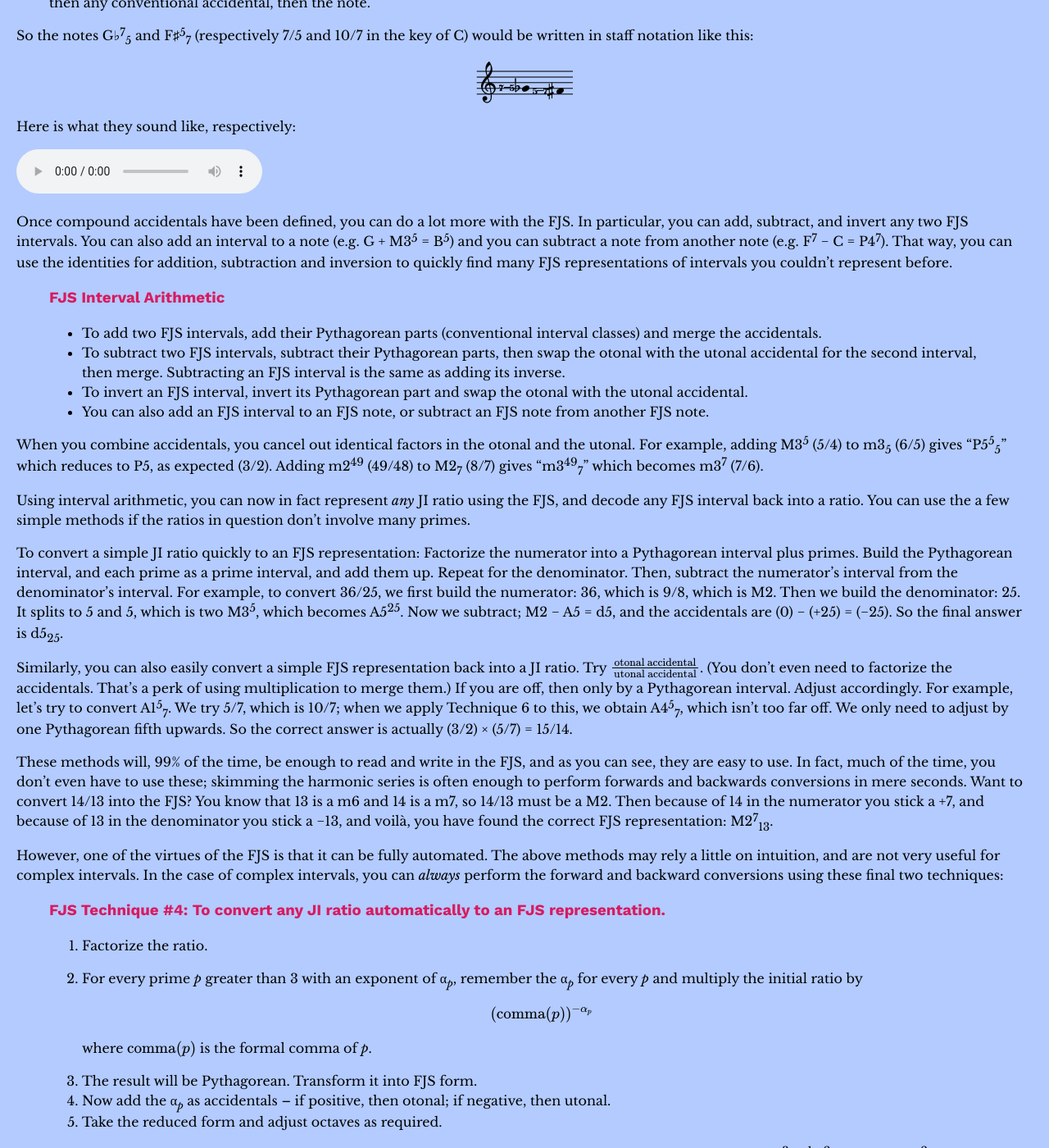
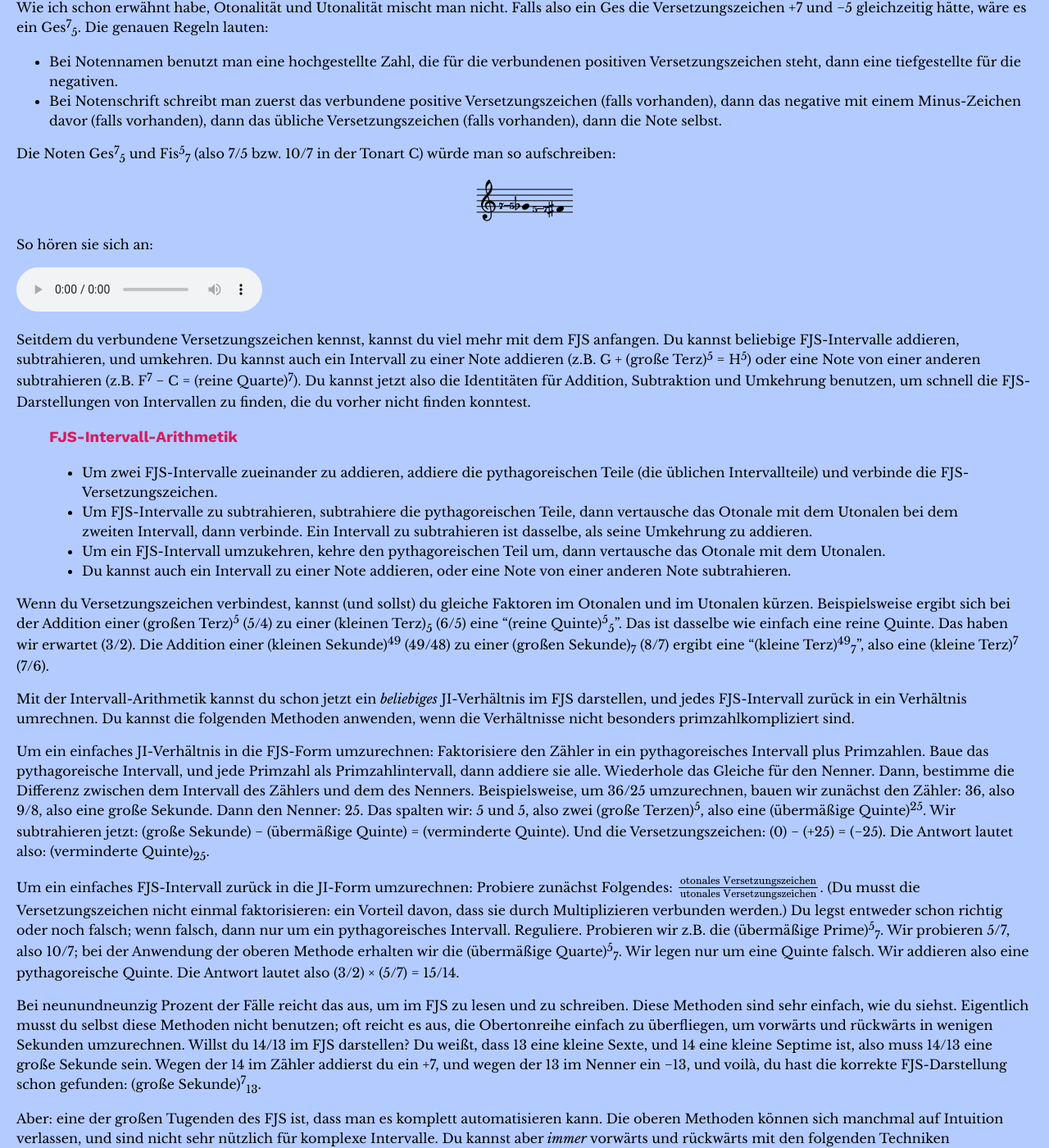
Before and after one commit to misotanni/misotanni.github.io, a Jekyll site: the page built from fjs/de/crash.md, in a window 1280 px wide and 1400 px high, scrolled down 10207 px. Shown: the whole window at 82% size. Built offline with Jekyll 4.4.1, drawn with Linux system fonts in a browser that asks for light colours; our own code applies the rules of GitHub Pages for plain Markdown files; formulas are drawn with MathJax 3; some of the changed text lies outside the part shown.

Commit message:
almost done but gtg

```diff
--- a/fjs/de/crash.md
+++ b/fjs/de/crash.md
@@ -235,7 +235,7 @@ Noch eine Anmerkung: das FJS ermöglicht auch, Intervallnamen diese hoch- und ti
 
 OK, das ist alles, was du wissen musst, um die Primzahlintervalle aufschreiben zu können. Unten findest du eine neue Technik. Den Toleranzradius brauchst du nicht mehr. Man benutzt ihn nur im Master-Algorithmus, wo die Generatorfunktion einer Primzahl bestimmt wird.
 
-> ### FJS Technique \#3: Ein otonales Primzahlintervall ins FJS umrechnen.
+> ### FJS-Technik \#3: Ein otonales Primzahlintervall ins FJS umrechnen.
 >
 > 1. Finde die Generatorfunktion der Primzahl.
 > 2. Schreibe das Intervall auf, das dieser Anzahl von Quintenschritten entspricht.
@@ -258,91 +258,91 @@ OK, das ist alles, was du wissen musst, um die Primzahlintervalle aufschreiben z
 
 Du kannst die Antworten [hier](solutions.html) nachschlagen.
 
-## <a name="lesson_3">Lesson 3: Compound Accidentals</a>
+## <a name="lesson_3">Lektion 3: Verbundene Versetzungszeichen</a>
 
-You now know how to represent a large portion of Just Intonation using the FJS. You can notate all of Pythagorean tuning and all of the prime intervals. But that still doesn't cover everything; what about intervals built from more than one prime (including 3), like 15/8 or 25/16, and what about intervals that aren't in the harmonic series at all, like 5/3, 6/5, or 9/7?
+Du weißt jetzt, wie ein Großteil der Naturtonstimmung im FJS notiert wird. Du kannst die ganze pythagoreische Stimmung und alle Primzahlintervalle aufschreiben. Wir sind aber noch nicht fertig; was mit den Intervallen, die aus mehr als einer Primzahl (3 einbezogen) gebaut sind, wie 15/8 oder 25/16, und was mit den Intervallen, die gar nicht in der Obertonreihe vorkommen, wie 5/3, 6/5, oder 9/7?
 
-For the purposes of this crash course, I've divided the intervals not yet covered into two groups:
+In diesem Crash-Kurs habe ich diese übrigen Intervalle in zwei Gruppen geteilt:
 
-- Intervals, like 15/8 or 9/7, which consist of a Pythagorean interval plus a single otonal or utonal prime interval.
-- Intervals, like 25/16 or 7/5, which require more than one prime interval to be built.
+- Intervalle wie 15/8 oder 9/7, die aus einem pythagoreischen Intervall plus einem einzigen otonalen oder utonalen Primzahlintervall gebaut sind.
+- Intervalle wie 25/16 oder 7/5, die mehr als ein Primzahlintervall benötigen.
 
-When it comes to the first group, you can already write them – you just don't know that yet. This is because the FJS has a number of really useful identities that will often allow you to skip having to carry out the techniques I've given (remember that intervals are compounded by multiplying their ratios):
+Die erste Gruppe kannst du schon notieren – du weißt es nur noch nicht. Das FJS hat nämlich viele sehr praktische Identitäten, die dir oft ermöglichen werden, die gegebenen Techniken komplett zu überspringen. (Gedenke dabei, dass Intervalle addiert werden, indem man ihre Frequenzverhältnisse multipliziert.)
 
-> ### FJS Shortcut Identities
+> ### FJS-Abkürzungsidentitäten
 >
-> - The sum of the FJS representations of two JI ratios is the FJS representation of the product of these ratios.
-> - The difference of the FJS representations of two JI ratios is the FJS representation of the quotient of these ratios.
-> - The inversion of the FJS representation of a JI ratio is the FJS representation of the reciprocal of the ratio.
+> - Die Summe zweier FJS-Intervalle zweier Frequenzverhältnisse ist die FJS-Darstellung des Produktes der Verhältnisse.
+> - Die Differenz zweier FJS-Intervalle zweier Frequenzverhältnisse ist die FJS-Darstellung des Quotients der Verhältnisse.
+> - Die Umkehrung eines FJS-Intervalls eines Frequenzverhältnisses ist die FJS-Darstellung des Kehrwertes des Verhältnisses.
 
-These identities have several really nice corollaries that are useful to keep in the back of your mind for fluency. For example, if you have two notes with identical FJS accidentals, you know that the interval between them must be Pythagorean. E<sup>5</sup> and F♯<sup>5</sup>? You may have no idea what they are in the key of B♭<sub>7</sub>, but you know the interval between them is a Pythagorean major second – that is, 9/8. Neat, huh?
+Diese Identitäten haben ein paar nette logische Folgen, die nützlich zu wissen sind, um noch flüssiger zu werden. Wenn du zum Beispiel zwei Noten mit gleichen FJS-Versetzungszeichen hast, weißt du, dass das Intervall zwischen ihnen pythagoreisch sein muss. E<sup>5</sup> und Fis<sup>5</sup>? Du kannst zwar keine Ahnung haben, was sie in der Tonart B<sub>7</sub> sind, aber du weißt, dass das Intervall zwischen ihnen eine pythagoreische große Sekunde sein muss - also 9/8. Cool, oder?
 
-These identities can also be used to write the first group of missing intervals. Take 15/8. Break it up into its Pythagorean part and the remainder: 3/2 and 5/4. Write each of these in the FJS in turn, and then add those representations together. 3/2 becomes P5, and 5/4 becomes M3<sup>5</sup>. The sum is M7<sup>5</sup>. You just add the intervals as you normally would, and affix the FJS accidentals at the end. This indeed is the representation of 15/8 in the FJS!
+Diese Identitäten kannst du auch schon benutzen, um die erste Gruppe fehlender Intervalle zu notieren. Betrachten wir z.B. 15/8. Wir spalten es in zwei Teile: den pythagoreischen und das, was übrig bleibt. Wir erhalten 3/2 und 5/4. Wir übersetzen jetzt ins FJS und addieren dann die Intervalle, die wir dabei erhalten. 3/2 wird zu einer (reinen Quinte), und 5/4 wird zu einer (großen Terz)<sup>5</sup>. Zusammen haben wir eine (große Septime)<sup>5</sup>. Wir addieren die Intervalle wie gewöhnlich, und kleben die Versetzungszeichen auf. Das ist wirklich die Darstellung von 15/8 im FJS!
 
-Another way to think about it is like so: the fifteenth harmonic is like the fifth harmonic in the dominant key. So to notate 15/8 in the key of C, you can start with an "imaginary modulation" to the key of G. There, your target is simply the fifth harmonic, which becomes B<sup>5</sup>. This is therefore also the representation of 15/8 in the key of C.
+Mal anders: Der fünfzehnte Oberton ist wie der fünfte Oberton in der Tonart der Dominante. Um 15/8 in der Tonart C zu notieren, wir können mit einer "imaginären Modulation" zur Tonart G anfangen. Dort ist dein Ziel einfach der fünfte Oberton, d.h. H<sup>5</sup>. Das ist deshalb auch die Darstellung von 15/8 in der Tonart C.
 
-Yet another way to think about it: you may not know what 15/8 is in the FJS in the key of C, but you know what 5/4 is: it's E<sup>5</sup>. You also know that between 5/4 and 15/8 there's 3/2, a Pythagorean interval. So they must have the same FJS accidentals. You also know that this Pythagorean interval between them is a perfect fifth. That uniquely describes the note B<sup>5</sup>, which is correct.
+Noch mal anders: Du weißt vielleicht nicht, was 15/8 in der Tonart C im FJS ist, aber du weißt bereits, was 5/4 ist: es ist E<sup>5</sup>. Du weißt auch, dass die Differenz zwischen 5/4 und 15/8 3/2 beträgt, ein pythagoreisches Intervall. Deshalb müssen 15/8 und 5/4 dieselbe FJS-Versetzungszeichen haben. Du weißt auch, dass dieses pythagoreische Intervall eine reine Quinte ist. Die zwei Informationen beschreiben zusammen eine einzige Note: H<sup>5</sup>. Das ist die richtige Antwort.
 
-Try using these methods to tackle the next exercise.
+Versuche diese Methoden, um die nächste Aufgabe zu lösen.
 
-### Exercise 3
+### Aufgabe 3
 
-1. Write the FJS representations of the following: 5/3, 6/5, 7/6, 9/5.
-2. Find the JI ratios of the following FJS intervals: M2<sup>5</sup>, M3<sub>7</sub>, m7<sup>11</sup>.
-3. Notate Ptolemy's intense diatonic scale in the FJS on C. The ratios are: 1/1, 9/8, 5/4, 4/3, 3/2, 5/3, 15/8, 2/1.
-4. (HARD!) Take the following scale. Is it a mode of the above? <img src="../assets/exercise_2.png" alt="C–D–E♭_5–F–G–A♭_5–B♭_5–C">
+1. Schreibe die FJS-Darstellungen folgender Frequenzverhältnisse: 5/3, 6/5, 7/6, 9/5.
+2. Finde die Frequenzverhältnisse folgender FJS-Intervalle: (große Sekunde)<sup>5</sup>, (große Terz)<sub>7</sub>, (kleine Septime)<sup>11</sup>.
+3. Notiere die ptolemäische Tonleiter im FJS. Die Verhältnisse lauten: 1/1, 9/8, 5/4, 4/3, 3/2, 5/3, 15/8, 2/1.
+4. (SCHWIERIG!) Betrachte die folgende Tonleiter. Ist sie ein Modus der oberen? <img src="../assets/exercise_2.png" alt="C–D–E♭_5–F–G–A♭_5–B♭_5–C">
 
-You can check your answers [here](solutions.html).
+Du kannst die Antworten [hier](solutions.html) nachschlagen.
 
-(At the end of this lesson, you will be provided with techniques to translate *any* ratio to an FJS representation and backwards. However it's useful to keep these methods in mind because they are much quicker and you will generally be using them instead. It's like choosing factorization over the quadratic formula to solve quadratics; it's much faster if you can.)
+(Am Ende dieser Lektion wirst du Techniken kennen, mit denen du *jedes* mögliche Frequenzverhältnis zu einem FJS-Intervall und zurück umrechnen kannst. Es ist aber eine gute Idee, diese Methoden auch im Kopf zu behalten, weil sie viel schneller sind, und du meistens sie benutzen wirst. Es ähnelt den verschiedenen Methoden zur Lösung einer quadratischen Gleichung. Die Formel wirkt immer, ist aber gleichzeitig die langsamste Methode.)
 
-While you were using the identities you were given to tackle these questions, you may have asked yourself a question: "How would I add, for instance, two M3<sup>5</sup> intervals to each other? What would the result be?" Would it be A5<sup>5</sup>? No, that would be the result of adding M3 to M3<sup>5</sup>. Our case is different, it's adding M3<sup>5</sup> to another M3<sup>5</sup>.
+Während du diese Identitäten verwendetest, um die Aufgabe zu lösen, hast du dich vielleicht gefragt: "Wie würde ich beispielsweise zwei (große Terzen)<sup>5</sup> zueinander addieren? Was wäre das Ergebnis?" Wäre es eine (übermäßige Quinte)<sup>5</sup>? Nein, das wäre das Ergebnis, wenn man eine (große Terz) zu einer (großen Terz)<sup>5</sup> addiert. Bei uns ist es anders. Wir addieren eine (große Terz)<sup>5</sup> zu noch einer (großen Terz)<sup>5</sup>.
 
-The answer to this question happens to simultaneously be the way the FJS notates the second group of remaining JI intervals: *compound accidentals*.
+Die Antwort auf diese Frage ist zufällig auch die Methode, die das FJS für die zweite Gruppe der übrigen Intervalle benutzt: *verbundene Versetzungszeichen*.
 
-Any FJS note or interval may have not just one, but any number of FJS accidentals appended to it. The otonal and utonal accidentals are always kept separate, but if there is more than one accidental of the same "x-tonality" (otonality or utonality), they are merged. FJS accidentals merge by multiplication. Why? Because they are all primes; multiplying them – as opposed to, say, adding or concatenating the digits in base ten – will never make you lose information about the original primes, because every positive integer can be uniquely factorized back into its primes, and order does not matter.
+Jeder FJS-Note oder jedem -Intervall kann man nicht nur eines, aber beliebig viele FJS-Versetzungszeichen hinzufügen. Die otonalen und utonalen sind immer getrennt, aber bei mehr als einem Versetzungszeichen derselben "Tonalität" (Otonalität oder Utonalität) verbindet man sie. Und zwar durch Multiplikation. Wieso? Weil sie alle Primzahlen sind; bei der Multiplikation (anders als z.B. bei der Addition oder Verkettung in der Basis zehn) geht die Information über die ursprünglichen Bestandteile nie verloren, denn jede positive ganze Zahl kann nur auf eine Weise wieder zerlegt werden, und die Reihenfolge macht keinen Unterschied.
 
-If the accidentals merge in such a way that you can't easily factorize them in your head (e.g. 119 = 7 × 17), you can write them out as a list with commas between each prime ("commas" being, of course, the punctuation mark, not a tiny musical interval). For example, D<sup>7,17</sup> would mean the exact same thing as D<sup>119</sup>. The convention is to write these primes in non-descending order, but any order is correct. You can also multiply in any combination, so for example you can write G<sup>11,125</sup>, multiplying only some of the factors.
+Falls die Versetzungszeichen so verbunden werden, dass du nicht mehr auf den ersten Blick sehen kannst, wie sie sich faktorisieren (z.B. 119 = 7 × 17), kannst du sie auch getrennt hintereinander schreiben, mit Kommas zwischen jeder Primzahl (mit "Komma" wird hier natürlich das Satzzeichen, nicht ein kleines Intervall, gemeint). Das heißt, D<sup>7,17</sup> bedeutet genau dasselbe wie D<sup>119</sup>. Normalerweise sollten diese Primzahl in nicht-absteigender Reihenfolge geschrieben werden, aber jede Reihenfolge ist korrekt. Du kannst auch multiplizieren, wie du willst. Du kannst also z.B. G<sup>11,125</sup> schreiben, wobei du nur manche der Faktoren miteinander multiplizierst.
 
-So to answer the original question, the sum of two M3<sup>5</sup> is A5<sup>25</sup>, which neatly fits as the FJS name of the ratio 25/16. Similarly, given that a 7/4 is a m7<sup>7</sup>, you immediately know that a 49/32 will be a m6<sup>49</sup> and a 35/32 will be a M2<sup>35</sup>.
+Um die Frage also zu beantworten: Die Summe zweier (großen Terzen)<sup>5</sup> ist eine (ubermäßige Quinte)<sup>25</sup>, die auch gut als der FJS-Name des Verhältnisses 25/16 passt. Wenn du dazu noch weißt, dass 7/4 als (kleine Septime)<sup>7</sup> dargestellt wird, weißt du sofort, dass 49/32 eine (kleine Sexte)<sup>49</sup> und 35/32 eine (große Sekunde)<sup>35</sup> ist.
 
-As mentioned, otonal and utonal do not mix. So if a note G♭ happened to have both +7 and −5 accidentals, it would be written as G♭<sup>7</sup><sub>5</sub>. The exact rules are as follows:
+Wie ich schon erwähnt habe, Otonalität und Utonalität mischt man nicht. Falls also ein Ges die Versetzungszeichen +7 und −5 gleichzeitig hätte, wäre es ein Ges<sup>7</sup><sub>5</sub>. Die genauen Regeln lauten:
 
-- In note naming, use one superscript representing the merged positive accidentals, followed by one subscript representing the merged negative accidentals.
-- In music notation, the merged positive accidental is written first (if any), then the merged negative accidental with a minus sign in front (if any), then any conventional accidental, then the note.
+- Bei Notennamen benutzt man eine hochgestellte Zahl, die für die verbundenen positiven Versetzungszeichen steht, dann eine tiefgestellte für die negativen.
+- Bei Notenschrift schreibt man zuerst das verbundene positive Versetzungszeichen (falls vorhanden), dann das negative mit einem Minus-Zeichen davor (falls vorhanden), dann das übliche Versetzungszeichen (falls vorhanden), dann die Note selbst.
 
-So the notes G♭<sup>7</sup><sub>5</sub> and F♯<sup>5</sup><sub>7</sub> (respectively 7/5 and 10/7 in the key of C) would be written in staff notation like this:
+Die Noten Ges<sup>7</sup><sub>5</sub> und Fis<sup>5</sup><sub>7</sub> (also 7/5 bzw. 10/7 in der Tonart C) würde man so aufschreiben:
 
 <img src="../assets/example_5.png" alt="G♭7_5–F♯5_7">
 
-Here is what they sound like, respectively:
+So hören sie sich an:
 
 <audio controls><source src="../assets/audio_5.mp3" type="audio/mpeg"></audio>
 
-Once compound accidentals have been defined, you can do a lot more with the FJS. In particular, you can add, subtract, and invert any two FJS intervals. You can also add an interval to a note (e.g. G + M3<sup>5</sup> = B<sup>5</sup>) and you can subtract a note from another note (e.g. F<sup>7</sup> − C = P4<sup>7</sup>). That way, you can use the identities for addition, subtraction and inversion to quickly find many FJS representations of intervals you couldn't represent before.
+Seitdem du verbundene Versetzungszeichen kennst, kannst du viel mehr mit dem FJS anfangen. Du kannst beliebige FJS-Intervalle addieren, subtrahieren, und umkehren. Du kannst auch ein Intervall zu einer Note addieren (z.B. G + (große Terz)<sup>5</sup> = H<sup>5</sup>) oder eine Note von einer anderen subtrahieren (z.B. F<sup>7</sup> − C = (reine Quarte)<sup>7</sup>). Du kannst jetzt also die Identitäten für Addition, Subtraktion und Umkehrung benutzen, um schnell die FJS-Darstellungen von Intervallen zu finden, die du vorher nicht finden konntest.
 
-> ### FJS Interval Arithmetic
+> ### FJS-Intervall-Arithmetik
 >
-> - To add two FJS intervals, add their Pythagorean parts (conventional interval classes) and merge the accidentals.
-> - To subtract two FJS intervals, subtract their Pythagorean parts, then swap the otonal with the utonal accidental for the second interval, then merge. Subtracting an FJS interval is the same as adding its inverse.
-> - To invert an FJS interval, invert its Pythagorean part and swap the otonal with the utonal accidental.
-> - You can also add an FJS interval to an FJS note, or subtract an FJS note from another FJS note.
+> - Um zwei FJS-Intervalle zueinander zu addieren, addiere die pythagoreischen Teile (die üblichen Intervallteile) und verbinde die FJS-Versetzungszeichen.
+> - Um FJS-Intervalle zu subtrahieren, subtrahiere die pythagoreischen Teile, dann vertausche das Otonale mit dem Utonalen bei dem zweiten Intervall, dann verbinde. Ein Intervall zu subtrahieren ist dasselbe, als seine Umkehrung zu addieren.
+> - Um ein FJS-Intervall umzukehren, kehre den pythagoreischen Teil um, dann vertausche das Otonale mit dem Utonalen.
+> - Du kannst auch ein Intervall zu einer Note addieren, oder eine Note von einer anderen Note subtrahieren.
 
-When you combine accidentals, you cancel out identical factors in the otonal and the utonal. For example, adding M3<sup>5</sup> (5/4) to m3<sub>5</sub> (6/5) gives "P5<sup>5</sup><sub>5</sub>" which reduces to P5, as expected (3/2). Adding m2<sup>49</sup> (49/48) to M2<sub>7</sub> (8/7) gives "m3<sup>49</sup><sub>7</sub>" which becomes m3<sup>7</sup> (7/6).
+Wenn du Versetzungszeichen verbindest, kannst (und sollst) du gleiche Faktoren im Otonalen und im Utonalen kürzen. Beispielsweise ergibt sich bei der Addition einer (großen Terz)<sup>5</sup> (5/4) zu einer (kleinen Terz)<sub>5</sub> (6/5) eine "(reine Quinte)<sup>5</sup><sub>5</sub>". Das ist dasselbe wie einfach eine reine Quinte. Das haben wir erwartet (3/2). Die Addition einer (kleinen Sekunde)<sup>49</sup> (49/48) zu einer (großen Sekunde)<sub>7</sub> (8/7) ergibt eine "(kleine Terz)<sup>49</sup><sub>7</sub>", also eine (kleine Terz)<sup>7</sup> (7/6).
 
-Using interval arithmetic, you can now in fact represent *any* JI ratio using the FJS, and decode any FJS interval back into a ratio. You can use the a few simple methods if the ratios in question don't involve many primes.
+Mit der Intervall-Arithmetik kannst du schon jetzt ein *beliebiges* JI-Verhältnis im FJS darstellen, und jedes FJS-Intervall zurück in ein Verhältnis umrechnen. Du kannst die folgenden Methoden anwenden, wenn die Verhältnisse nicht besonders primzahlkompliziert sind.
 
-To convert a simple JI ratio quickly to an FJS representation: Factorize the numerator into a Pythagorean interval plus primes. Build the Pythagorean interval, and each prime as a prime interval, and add them up. Repeat for the denominator. Then, subtract the numerator's interval from the denominator's interval. For example, to convert 36/25, we first build the numerator: 36, which is 9/8, which is M2. Then we build the denominator: 25. It splits to 5 and 5, which is two M3<sup>5</sup>, which becomes A5<sup>25</sup>. Now we subtract; M2 − A5 = d5, and the accidentals are (0) − (+25) = (−25). So the final answer is d5<sub>25</sub>.
+Um ein einfaches JI-Verhältnis in die FJS-Form umzurechnen: Faktorisiere den Zähler in ein pythagoreisches Intervall plus Primzahlen. Baue das pythagoreische Intervall, und jede Primzahl als Primzahlintervall, dann addiere sie alle. Wiederhole das Gleiche für den Nenner. Dann, bestimme die Differenz zwischen dem Intervall des Zählers und dem des Nenners. Beispielsweise, um 36/25 umzurechnen, bauen wir zunächst den Zähler: 36, also 9/8, also eine große Sekunde. Dann den Nenner: 25. Das spalten wir: 5 und 5, also zwei (große Terzen)<sup>5</sup>, also eine (übermäßige Quinte)<sup>25</sup>. Wir subtrahieren jetzt: (große Sekunde) − (übermäßige Quinte) = (verminderte Quinte). Und die Versetzungszeichen: (0) − (+25) = (−25). Die Antwort lautet also: (verminderte Quinte)<sub>25</sub>.
 
-Similarly, you can also easily convert a simple FJS representation back into a JI ratio. Try $$\frac{\text{otonal accidental}}{\text{utonal accidental}}$$. (You don't even need to factorize the accidentals. That's a perk of using multiplication to merge them.) If you are off, then only by a Pythagorean interval. Adjust accordingly. For example, let's try to convert A1<sup>5</sup><sub>7</sub>. We try 5/7, which is 10/7; when we apply Technique 6 to this, we obtain A4<sup>5</sup><sub>7</sub>, which isn't too far off. We only need to adjust by one Pythagorean fifth upwards. So the correct answer is actually (3/2) × (5/7) = 15/14.
+Um ein einfaches FJS-Intervall zurück in die JI-Form umzurechnen: Probiere zunächst Folgendes: $$\frac{\text{otonales Versetzungszeichen}}{\text{utonales Versetzungszeichen}}$$. (Du musst die Versetzungszeichen nicht einmal faktorisieren: ein Vorteil davon, dass sie durch Multiplizieren verbunden werden.) Du legst entweder schon richtig oder noch falsch; wenn falsch, dann nur um ein pythagoreisches Intervall. Reguliere. Probieren wir z.B. die (übermäßige Prime)<sup>5</sup><sub>7</sub>. Wir probieren 5/7, also 10/7; bei der Anwendung der oberen Methode erhalten wir die (übermäßige Quarte)<sup>5</sup><sub>7</sub>. Wir legen nur um eine Quinte falsch. Wir addieren also eine pythagoreische Quinte. Die Antwort lautet also (3/2) × (5/7) = 15/14.
 
-These methods will, 99% of the time, be enough to read and write in the FJS, and as you can see, they are easy to use. In fact, much of the time, you don't even have to use these; skimming the harmonic series is often enough to perform forwards and backwards conversions in mere seconds. Want to convert 14/13 into the FJS? You know that 13 is a m6 and 14 is a m7, so 14/13 must be a M2. Then because of 14 in the numerator you stick a +7, and because of 13 in the denominator you stick a −13, and voilà, you have found the correct FJS representation: M2<sup>7</sup><sub>13</sub>.
+Bei neunundneunzig Prozent der Fälle reicht das aus, um im FJS zu lesen und zu schreiben. Diese Methoden sind sehr einfach, wie du siehst. Eigentlich musst du selbst diese Methoden nicht benutzen; oft reicht es aus, die Obertonreihe einfach zu überfliegen, um vorwärts und rückwärts in wenigen Sekunden umzurechnen. Willst du 14/13 im FJS darstellen? Du weißt, dass 13 eine kleine Sexte, und 14 eine kleine Septime ist, also muss 14/13 eine große Sekunde sein. Wegen der 14 im Zähler addierst du ein +7, und wegen der 13 im Nenner ein −13, und voilà, du hast die korrekte FJS-Darstellung schon gefunden: (große Sekunde)<sup>7</sup><sub>13</sub>.
 
-However, one of the virtues of the FJS is that it can be fully automated. The above methods may rely a little on intuition, and are not very useful for complex intervals. In the case of complex intervals, you can *always* perform the forward and backward conversions using these final two techniques:
+Aber: eine der großen Tugenden des FJS ist, dass man es komplett automatisieren kann. Die oberen Methoden können sich manchmal auf Intuition verlassen, und sind nicht sehr nützlich für komplexe Intervalle. Du kannst aber *immer* vorwärts und rückwärts mit den folgenden Techniken umrechnen:
 
-> ### FJS Technique \#4: To convert any JI ratio automatically to an FJS representation.
+> ### FJS-Technik \#4: Jedes JI-Verhältnis in die entsprechende FJS-Form automatisch umrechnen.
 >
-> 1. Factorize the ratio.
+> 1. Faktorisiere.
 > 2. For every prime *p* greater than 3 with an exponent of α<sub>*p*</sub>, remember the α<sub>*p*</sub> for every *p* and multiply the initial ratio by
 >
 > 	$$(\text{comma} (p))^{-\alpha _p}$$
```
